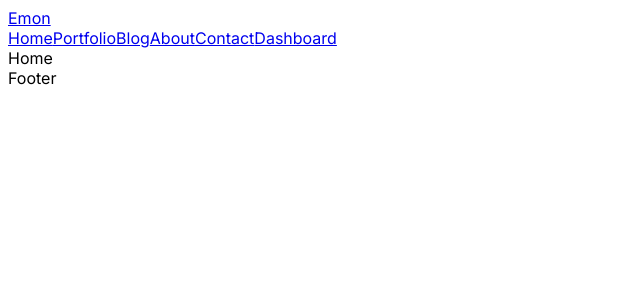
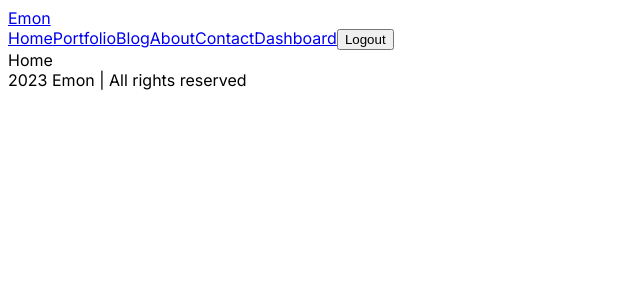
Before and after one commit to emon-get-some-sleep/next-js-portfolio, a Next.js app: page / in a window 1280 px wide. Shown: the top 300 px of the page, without its empty margins (0-640 px from the left). Built offline with nearby package versions, Linux system fonts and the light colour scheme.

Commit message:
learned how to use 'use client' to make a component client side component

```diff
--- a/src/app/layout.js
+++ b/src/app/layout.js
@@ -1,9 +1,10 @@
 // import './globals.css'
 import Footer from '@/components/footer/Footer'
 import Navbar from '@/components/navbar/Navbar'
-import { Inter } from 'next/font/google'
+import { Inter, Poppins, Roboto } from 'next/font/google'
 
 const inter = Inter({ subsets: ['latin'] })
+
 
 export const metadata = {
   title: 'Create Next App',
--- a/src/components/footer/Footer.jsx
+++ b/src/components/footer/Footer.jsx
@@ -1,9 +1,15 @@
 import React from 'react';
 
 const Footer = () => {
+
     return (
         <div>
-            Footer
+            <div>
+                2023 Emon | All rights reserved
+            </div>
+            <div>
+
+            </div>
         </div>
     );
 };
--- a/src/components/navbar/Navbar.jsx
+++ b/src/components/navbar/Navbar.jsx
@@ -1,3 +1,4 @@
+"use client"
 import Link from 'next/link';
 import React from 'react';
 
@@ -12,6 +13,7 @@ const Navbar = () => {
                 <Link href="/about">About</Link>
                 <Link href="/contact">Contact</Link>
                 <Link href="/dashboard">Dashboard</Link>
+                <button onClick={() => console.log('logged out')}>Logout</button>
             </div>
         </div>
     );
```
Also changed, not shown: src/app/contact/loading.jsx (added, +11 -0 lines).
